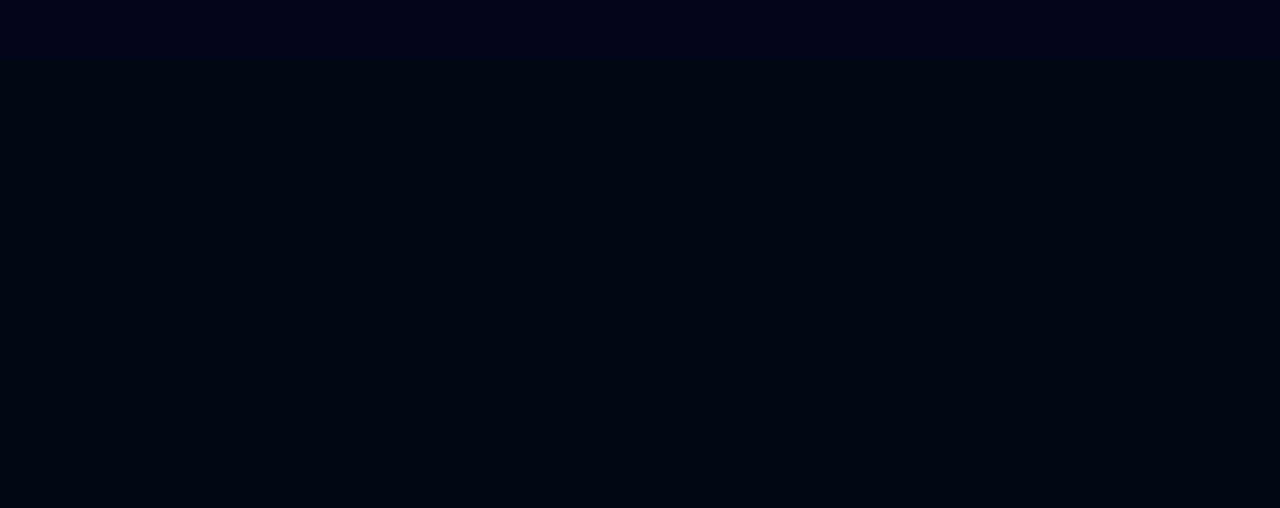
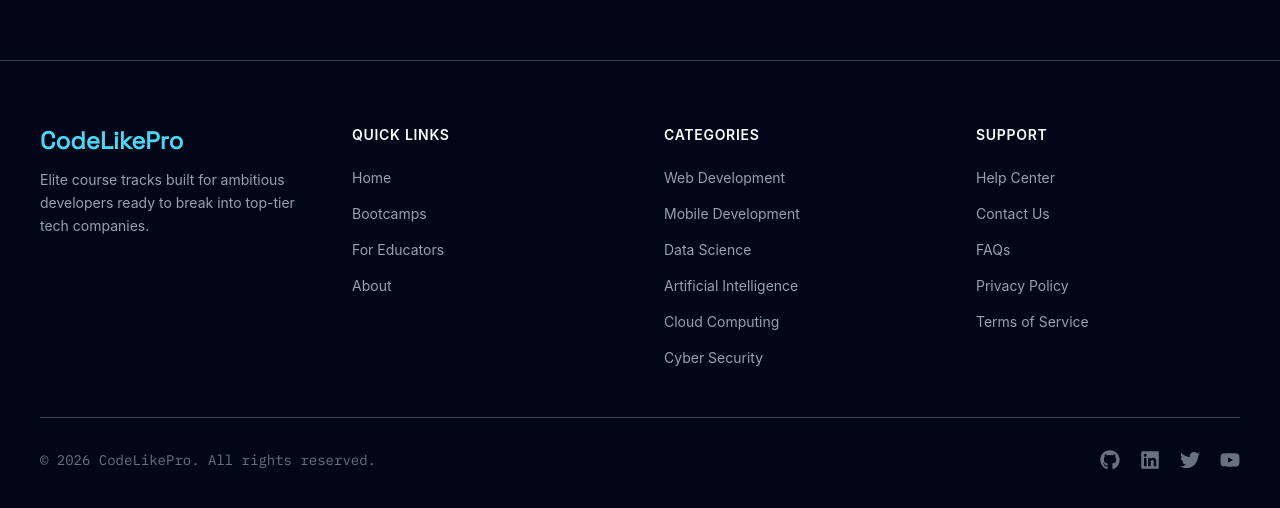
Before and after one commit to kashaf009/CodeLikePro, a React (Vite) app in the folder frontend/: page / in a window 1280 px wide. Shown: the part 2656-3164 px from the top of the page. Before the commit the page ends 2716 px from the top, so only its background shows below. Built offline with nearby package versions, Linux system fonts and the light colour scheme; no server answers.

Commit message:
feat : made footer

```diff
--- /dev/null
+++ b/frontend/src/components/Footer.jsx
@@ -0,0 +1,135 @@
+import { FaGithub, FaLinkedin, FaTwitter, FaYoutube } from "react-icons/fa";
+import { useNavigate } from "react-router-dom";
+
+const Footer = () => {
+  const navigate = useNavigate();
+
+  const quickLinks = [
+    { label: "Home", path: "/" },
+    { label: "Bootcamps", path: "/bootcamps" },
+    { label: "For Educators", path: "/dashboard" },
+    { label: "About", path: "/" },
+  ];
+
+  const categories = [
+    "Web Development",
+    "Mobile Development",
+    "Data Science",
+    "Artificial Intelligence",
+    "Cloud Computing",
+    "Cyber Security",
+  ];
+
+  const support = [
+    { label: "Help Center", path: "/" },
+    { label: "Contact Us", path: "/" },
+    { label: "FAQs", path: "/" },
+    { label: "Privacy Policy", path: "/" },
+    { label: "Terms of Service", path: "/" },
+  ];
+
+  const socials = [
+    { icon: FaGithub, label: "GitHub", href: "#" },
+    { icon: FaLinkedin, label: "LinkedIn", href: "#" },
+    { icon: FaTwitter, label: "Twitter", href: "#" },
+    { icon: FaYoutube, label: "YouTube", href: "#" },
+  ];
+
+  return (
+    <footer className="bg-slate-950 border-t border-gray-700">
+      <div className="max-w-7xl mx-auto px-10 pt-16 pb-10">
+        {/* Main Grid */}
+        <div className="grid grid-cols-1 sm:grid-cols-2 lg:grid-cols-4 gap-12">
+          {/* Brand */}
+          <div>
+            <p className="font-['space_grotesk'] text-2xl font-bold text-[#4CD7F6]">
+              CodeLikePro
+            </p>
+            <p className="text-gray-400 mt-3 text-sm leading-relaxed">
+              Elite course tracks built for ambitious developers ready to break
+              into top-tier tech companies.
+            </p>
+          </div>
+
+          {/* Quick Links */}
+          <div>
+            <h4 className="text-white font-semibold uppercase text-sm tracking-wider mb-5">
+              Quick Links
+            </h4>
+            <ul className="space-y-3">
+              {quickLinks.map((link) => (
+                <li key={link.label}>
+                  <button
+                    onClick={() => navigate(link.path)}
+                    className="text-gray-400 hover:text-cyan-400 text-sm transition-colors"
+                  >
+                    {link.label}
+                  </button>
+                </li>
+              ))}
+            </ul>
+          </div>
+
+          {/* Categories */}
+          <div>
+            <h4 className="text-white font-semibold uppercase text-sm tracking-wider mb-5">
+              Categories
+            </h4>
+            <ul className="space-y-3">
+              {categories.map((cat) => (
+                <li key={cat}>
+                  <button
+                    onClick={() => navigate("/bootcamps")}
+                    className="text-gray-400 hover:text-cyan-400 text-sm transition-colors"
+                  >
+                    {cat}
+                  </button>
+                </li>
+              ))}
+            </ul>
+          </div>
+
+          {/* Support */}
+          <div>
+            <h4 className="text-white font-semibold uppercase text-sm tracking-wider mb-5">
+              Support
+            </h4>
+            <ul className="space-y-3">
+              {support.map((link) => (
+                <li key={link.label}>
+                  <button
+                    onClick={() => navigate(link.path)}
+                    className="text-gray-400 hover:text-cyan-400 text-sm transition-colors"
+                  >
+                    {link.label}
+                  </button>
+                </li>
+              ))}
+            </ul>
+          </div>
+        </div>
+
+        {/* Divider + Bottom Bar */}
+        <div className="border-t border-gray-700 mt-12 pt-8 flex flex-col sm:flex-row items-center justify-between gap-4">
+          <p className="text-gray-500 text-sm font-['IBM_Plex_Mono']">
+            &copy; 2026 CodeLikePro. All rights reserved.
+          </p>
+          <div className="flex items-center gap-5">
+            {socials.map(({ icon: Icon, label, href }) => (
+              <a
+                key={label}
+                href={href}
+                aria-label={label}
+                className="text-gray-500 hover:text-cyan-400 transition-colors text-xl"
+              >
+                <Icon />
+              </a>
+            ))}
+          </div>
+        </div>
+      </div>
+    </footer>
+  );
+};
+
+export default Footer;
--- a/frontend/src/components/Home.jsx
+++ b/frontend/src/components/Home.jsx
@@ -3,6 +3,7 @@ import "@fontsource/space-grotesk";
 import "@fontsource/jetbrains-mono";
 import "@fontsource/ibm-plex-mono";
 import Nav from "./Nav";
+import Footer from "./Footer";
 import code from "../assets/code.png";
 import { BsPeopleFill } from "react-icons/bs";
 import { LuBotMessageSquare } from "react-icons/lu";
@@ -221,6 +222,7 @@ const Home = () => {
           </div>
         </section>
       )}
+      <Footer />
     </div>
   );
 };
```
